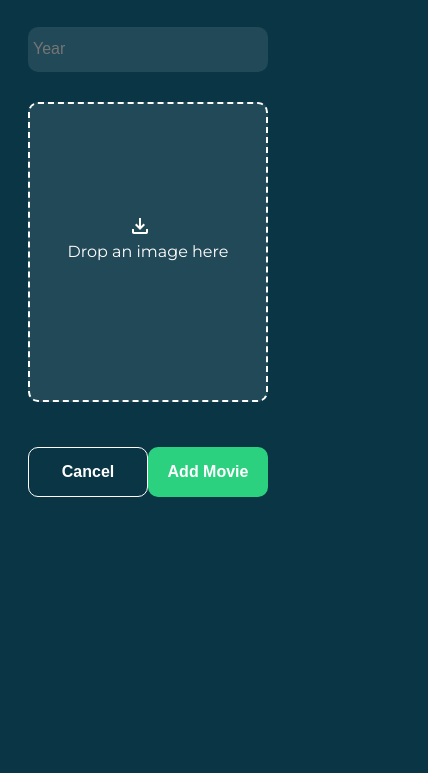
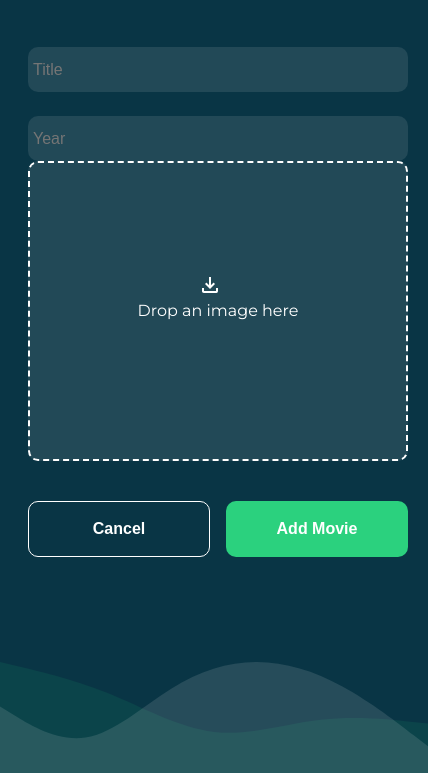
Before and after one commit to SPI3199/MyMovie_Project, a plain HTML site: page create.html in a window 390 px wide. Shown: the part 153-926 px from the top of the page, 428 px wide, since content can reach past the window. Before the commit the page ends 860 px from the top, so only its background shows below. Drawn offline with Linux system fonts and the light colour scheme.

Commit message:
third commit

```diff
--- a/create.css
+++ b/create.css
@@ -30,18 +30,29 @@
     overflow: hidden;
   }
 
+  body::before {
+    content: "";
+    position: absolute;
+    bottom: 0;
+    left: 0;
+    top:640px;
+    width: 1540px;
+    height: 120px;
+    background: url('assets/Vectors\ \(1\).svg') no-repeat bottom;
+    background-size: cover;
+
+}
   .create-center{
-        padding-left: 150px;
-        padding-right: 100px;
-        padding-top: 30px;
-        margin:0  auto;
+        margin-left: 80px;
+     margin-top: 80px;
         border-radius: 10px;
         display: grid;
         justify-items: start;
     }
 
     .create-center h2{
-        padding-top: -50px;
+        padding: 0;
+        margin: 0;
         color:#fff;
         font-family: var(--font);
         font-weight: 600;
@@ -50,15 +61,15 @@
 
       .create-center form{
         box-sizing: border-box;
-        padding-top: 55px;
+        margin-top: 80px;
       }
 
       .grid{
         display:grid;
         grid-template-columns: 1.2fr 1fr;
-        grid-template-rows: 1fr 1.5fr ;
-        column-gap: 8rem;
-        row-gap: 2rem;
+        grid-template-rows: 1fr 2fr ;
+        column-gap: 127px;
+        row-gap: 64px;
       }
 
       .create_txt_field_1{
@@ -67,8 +78,7 @@
         grid-row: 1/2;
         justify-items: start;
         position: relative;
-        margin: 30px 0;
-        margin-top: 10px;
+       margin-top: 0;
         border-radius: 10px;
         background-color: var(--input-color);
         width: 65%;
@@ -81,8 +91,8 @@
         grid-row: 1/2;
         justify-items: start;
         position: relative;
-        margin: 30px 0;
-        margin-top: 10px;
+        margin-top: 0;
+        margin-bottom: 24px;
         border-radius: 10px;
         background-color: var(--input-color);
       }
@@ -268,15 +278,46 @@ width: 120px;
 
   }
 
-    @media (max-width: 400px) {
+    @media (max-width: 428px) {
 
+
+      body::before {
+        content: "";
+        position: absolute;
+        bottom: 0;
+        /* left: 0;
+        width: 528px;
+        height: 135px;  */
+        background: url('assets/Vectors\ \(2\).svg') no-repeat bottom;
+        background-size: cover;
+
+    width: 428px;
+    height: 111px;
+    left: 0px;
+    top: 815px;
+      }
       .create-center{
         max-width: 400px;
+        margin-left: 20px;
+        margin-right: 20px;
+        padding: 0  ;
       }
 
       .create-center h2{
-       font-size: 25px;
-       padding-right:10px ;
+       font-size: 32px;
+       line-height: 40px;
+       width: 380px;
+       padding: 0;
+   margin-top: 70px;
+   margin-left: 18px;
+   margin-right: 24px;
+   margin-bottom: 70px;
+
+        }
+
+        .create_txt_field{
+          margin-top: 0;
+          margin-bottom: 24px;
         }
 
         .create_upload_image{
@@ -284,15 +325,20 @@ width: 120px;
         }
 
      .buttons{
-     column-gap: 0px;
+     column-gap: 16px;
+     padding-top: 0;
+     margin-top: 40px;
      }
 
      .cancel-button input[type="submit"]{
-        width: 120px;
+        width: 182px;
+        height: 56px;
      }
 
 .button{
-  width: 120px;
+  width: 182px;
+  height: 56px;
+
 }
 
 }
--- a/create.html
+++ b/create.html
@@ -6,12 +6,15 @@
     <meta name="viewport" content="width=device-width, initial-scale=1.0">
     <title>Add a Movie</title>
     <link rel="stylesheet" href="create.css">
+    <script src="create.js"></script>
+
+
 </head>
 <body>
 
     <div class="create-center">
         <h2>Create a new movie</h2>
-        <form id="movieForm" onsubmit="saveData(); return false;">
+        <form id="movieForm"  return false;">
 <div class="grid">
        <div class="create_form">
                 <div class="create_txt_field">
@@ -23,51 +26,30 @@
                     <span></span>
                 </div>
                 </div>
-                <div class="create_upload_image" >
+                <div class="create_upload_image">
+                    <h1 class="upload-icon">
+                      <i class="fa fa-plus fa-2x" aria-hidden="true"></i>
+                    </h1>
+                    <label for="image"><img src="assets/file_download_black_24dp 1.png" alt="" /><br/>Drop an image here
+                        <label>
 
-                  <label for="image"><img src="assets/file_download_black_24dp 1.png" alt="" /><br/>Drop an image here
-                <label>
+                        <input type="file"  class="file-uploader" id="image" name="image" accept="image/*" onchange="uploadData()"  style="display: none;"  required>
 
-                <input type="file" id="image" name="image" accept="image/*"  style="display: none;"  required>
-                </div>
+                  </div>
 
                 <div class="buttons">
                     <div class="cancel-button">
-                <input name="cancel" type="Submit" value="Cancel" onclick="index()">
+                <input name="cancel" type="Submit" value="Cancel" >
                 </div>
                 <div class="submit-button">
-                    <button  class="button"  type="submit" >Add Movie</button>
+                    <button  class="button"  type="submit" onclick="saveData()">Add Movie</button>
                 </div>
                 </div>
             </form>
     </div>
 </div>
 
+<!-- <div class="vector"><img src="assets/Vectors (1).svg"></div> -->
 
-
-    <script>
-        function saveData() {
-            const title = document.getElementById('title').value;
-            const year = document.getElementById('year').value;
-            const imageInput = document.getElementById('image').files[0];
-
-            const reader = new FileReader();
-            reader.onload = function(event) {
-                const movie = {
-                    title: title,
-                    year: year,
-                    image: event.target.result
-                };
-                let movies = JSON.parse(localStorage.getItem('movies')) || [];
-
-                movies.push(movie);
-
-                localStorage.setItem('movies', JSON.stringify(movies));
-
-                window.location.href = 'movies.html';
-            };
-            reader.readAsDataURL(imageInput);
-        }
-    </script>
 </body>
 </html>
--- a/movies.css
+++ b/movies.css
@@ -32,6 +32,19 @@
     height: 100vh;
     max-width: 1440px;
   }
+
+  body::before {
+    content: "";
+    position: absolute;
+    bottom: 0;
+    left: 0;
+    top: 1589px;
+    width: 1540px;
+    height: 120px;
+    background: url('assets/Vectors\ \(1\).svg') no-repeat bottom;
+    background-size: cover;
+
+}
 
   .movies-center{
     display: flex;
@@ -137,32 +150,35 @@ display:flex;
 }
 
 
-@media (max-width: 808px)  {
+@media (max-width: 830px)  {
 
 body{
-  max-width: 808px;
+  max-width: 820px;
 }
 
 .grid-item {
   display: grid;
  grid-template-columns: 1fr 1fr;
-   column-gap: 8rem;
-  row-gap: 2rem;
-  column-gap: 30px;
+
+  column-gap: 20px;
   justify-items: center;
   row-gap: 40px;
-padding: 0;
-padding-left:25px ;
+padding-top: 0px;
+padding-left:50px ;
+padding-right: 50px;
 }
 
 .movies{
   width: 213px;
   padding-right: 60px;
+  padding-top: 0px;
+  padding-left: 60px;
 }
 
 .heading{
   font-size: 35px;
 padding-left: 0;
+
 }
 
 .heading h3{
@@ -179,7 +195,7 @@ padding-left: 0;
 
 }
 
-@media (max-width: 465px)  {
+@media (max-width: 565px)  {
 
 body{
   max-width: 500px;
@@ -192,8 +208,12 @@ body{
  grid-template-columns: 2fr 2fr;
   column-gap: 20px;
   row-gap: 40px;
-padding-right: 10px;
+padding-right: 40px;
 padding-left:10px ;
+}
+
+.movies{
+  padding-left: 0px;
 }
 .heading{
   font-size: 30px;
@@ -226,11 +246,55 @@ padding-right: px;
 }
 
 @media (max-width: 465px)  {
+    body::before {
+      content: "";
+      position: absolute;
+      bottom: 0;
+      /* left: 0;
+      width: 528px;
+      height: 135px;  */
+      background: url('assets/Vectors\ \(2\).svg') no-repeat bottom;
+      background-size: cover;
+
+  width: 428px;
+  height: 111px;
+  left: 0px;
+  top: 1700px;
+
+
+  }
+
+
+
   .grid-item {
-    padding-left:15px ;
+    padding-left:30px ;
+    padding-right: 25px;
+  }
+
+  .movies{
+    padding-left: 0px;
+  }
+
+  .card{
+    width: 180px;
+    height: 334px;
+  }
+  .card h5 {
+    padding-left: 0;
+    margin-top: 12px;
+    margin-left: 12px;
+    margin-right: 12px;
+  }
+  .card h6 {
+    padding: 0;
+    margin-top: 16px;
+    margin-left: 12px;
+    margin-right: 12px;
+    margin-bottom: 12px;
   }
 }
-  @media (max-width: 390px)  {
+
+  @media (max-width: 395px)  {
     .grid-item {
       padding-left: 50px ;
       padding-right: 0;
@@ -238,4 +302,11 @@ padding-right: px;
   column-gap: 40px;
   row-gap: 50px;
     }
+
+    .movies{
+      padding-right: 0px;
+      padding-top: 0px;
+      padding-left: 0px;
+    }
+
 }
--- a/page1.css
+++ b/page1.css
@@ -35,6 +35,18 @@
     overflow: hidden;
   }
 
+  body::before {
+    content: "";
+    position: absolute;
+    bottom: 0;
+    left: 0;
+    width: 1540px;
+    height: 120px;
+    background: url('assets/Vectors\ \(1\).svg') no-repeat bottom;
+    background-size: cover;
+
+}
+
   .center{
     padding-top: 210px;
     text-align: center;
@@ -50,6 +62,8 @@
     font-family: var(--font);
     font-weight: 600;
     font-size: 48px;
+    line-height: 56px;
+    margin-bottom: 40px;
   }
 
   input[type="Submit"]{
@@ -65,6 +79,22 @@
   }
 
 @media (max-width: 609px) {
+
+
+   body::before {
+    content: "";
+    position: absolute;
+    bottom: 0;
+    /* left: 0;
+    width: 528px;
+    height: 135px;  */
+    background: url('assets/Vectors\ \(2\).svg') no-repeat bottom;
+    background-size: cover;
+    width: 609px;
+    height: 111px;
+    left: 0px;
+    top: 815px;
+  }
     .center{
       max-width: 609px;
       text-align: center;
@@ -81,15 +111,36 @@
 }
 
 @media (max-width: 428px) {
+
+   body::before {
+    content: "";
+    position: absolute;
+    bottom: 0;
+    /* left: 0;
+    width: 528px;
+    height: 135px;  */
+    background: url('assets/Vectors\ \(2\).svg') no-repeat bottom;
+    background-size: cover;
+    width: 428px;
+    height: 111px;
+    left: 0px;
+    top: 815px;
+  }
+
+
   .center{
     max-width: 428px;
     text-align: center;
-    padding-top: 210px;
+    padding-top: 0;
+    margin-top: 345px;
+    margin-left: 10px;
+    margin-right: 10px;
   }
 
   .center h3{
     font-size: 32px;
     width: 380px;
+    line-height: 40px;
   }
 
   input[type="Submit"]
@@ -97,4 +148,11 @@
   width: 380px;
 }
 }
+
+.vector {
+  position: fixed;
+  bottom: 0;
+  left: 0;
+  width: 100%;
 }
+}
--- a/style.css
+++ b/style.css
@@ -22,6 +22,9 @@
     box-sizing: inherit;
  }
 
+
+
+
  body{
     margin: 0;
     padding: 0;
@@ -31,11 +34,26 @@
     background: var(--background);
     height: 100vh;
     overflow: hidden;
+
   }
+  body::before {
+    content: "";
+    position: absolute;
+    bottom: 0;
+    left: 0;
+    width: 1540px;
+    height: 120px;
+    background: url('assets/Vectors\ \(1\).svg') no-repeat bottom;
+    background-size: cover;
+
+}
+
+
 
   .center{
+
     text-align: center;
-     padding-top: 6rem;
+     padding-top: 7.5rem;
     margin:0  auto;
     border-radius: 10px;
     width: 300px;
@@ -43,11 +61,12 @@
 
   .center h1{
     text-align: center;
-    padding: 0 0 20px 0;
     color:#fff;
     font-family: var(--font);
     font-weight: 600;
-    font-size: 48px;
+    font-size: 64px;
+    line-height: 84px;
+    margin-bottom: 40px;
   }
 
 
@@ -58,7 +77,9 @@
 
 .txt_field{
     position: relative;
-    margin: 30px 0;
+    /* margin: 30px 0; */
+    margin-bottom: 24px;
+    height: 45px;
     border-radius: 10px;
     background-color: var(--input-color);
   }
@@ -69,13 +90,16 @@
     left: 10px;
     font-size: 14px;
     font-weight: bold;
-    color: #666;
+    color: #FFFFFF;
     display: none;
 }
 
 .input-field {
     width: 100%;
-    padding: 10px;
+    height: 45px;
+    padding-left: 16px;
+    padding-top: 11px;
+    padding-bottom: 10px;
     font-size: 16px;
    border: none;
     border-radius: 4px;
@@ -84,6 +108,15 @@
     background-color: var(--input-color);
 }
 
+::placeholder {
+  width: 70px;
+  height: 24px;
+  font-size: 14px;
+  font-weight: 400px;
+  color: #FFFFFF;
+  opacity: 1; /* Firefox */
+  margin-left: 16px;
+}
 
 .input-group{
   padding-top: 20px;
@@ -110,7 +143,7 @@
 }
 
 .message {
-    font-size: 14px;
+    font-size: 12px;
     color: red;
     display: none;
  text-align: start;
@@ -120,6 +153,7 @@
 .message.active {
     color: #FFFFFF;
     display: block;
+
 }
 
 .message.invalid {
@@ -128,8 +162,8 @@
 }
 
 .txt_box{
-    padding-bottom: 30px;
-  padding-top: 20px;
+    padding-bottom: 24px;
+  padding-top: 24px;
   color: #FFFFFF;
 }
 
@@ -147,6 +181,43 @@
   width: 100%;
   background-color: var(--primary);
   color: white;
+  gap: 5px;
 }
 
+.vector {
+  position: fixed;
+  bottom: 0;
+  left: 0;
+  width: 100%;
 }
+
+@media (max-width: 428px) {
+  body::before {
+    content: "";
+    position: absolute;
+    bottom: 0;
+    /* left: 0;
+    width: 528px;
+    height: 135px;  */
+    background: url('assets/Vectors\ \(2\).svg') no-repeat bottom;
+    background-size: cover;
+
+width: 428px;
+height: 111px;
+left: 0px;
+top: 815px;
+
+}
+
+ .body{
+  max-width:428px ;
+ }
+
+  .center{
+    width: 380px;
+    height: 336px;
+    margin-top: 295px;
+    padding: 0;
+ }
+}
+}
```
Also changed, not shown: Page1.html (+1 -0 lines), create.js (added, +110 -0 lines), edit.html (+4 -4 lines), edit.js (+39 -12 lines), index.html (+4 -3 lines), assets/Rectangle 27 (1).png (added), assets/Rectangle 27 (2).png (added), assets/Rectangle 27 (3).png (added), assets/Rectangle 27.png (added), assets/Vectors (1).jpg (added), assets/Vectors (1).svg (added), assets/Vectors (2).svg (added), assets/Vectors.svg (added), 2 other files.
